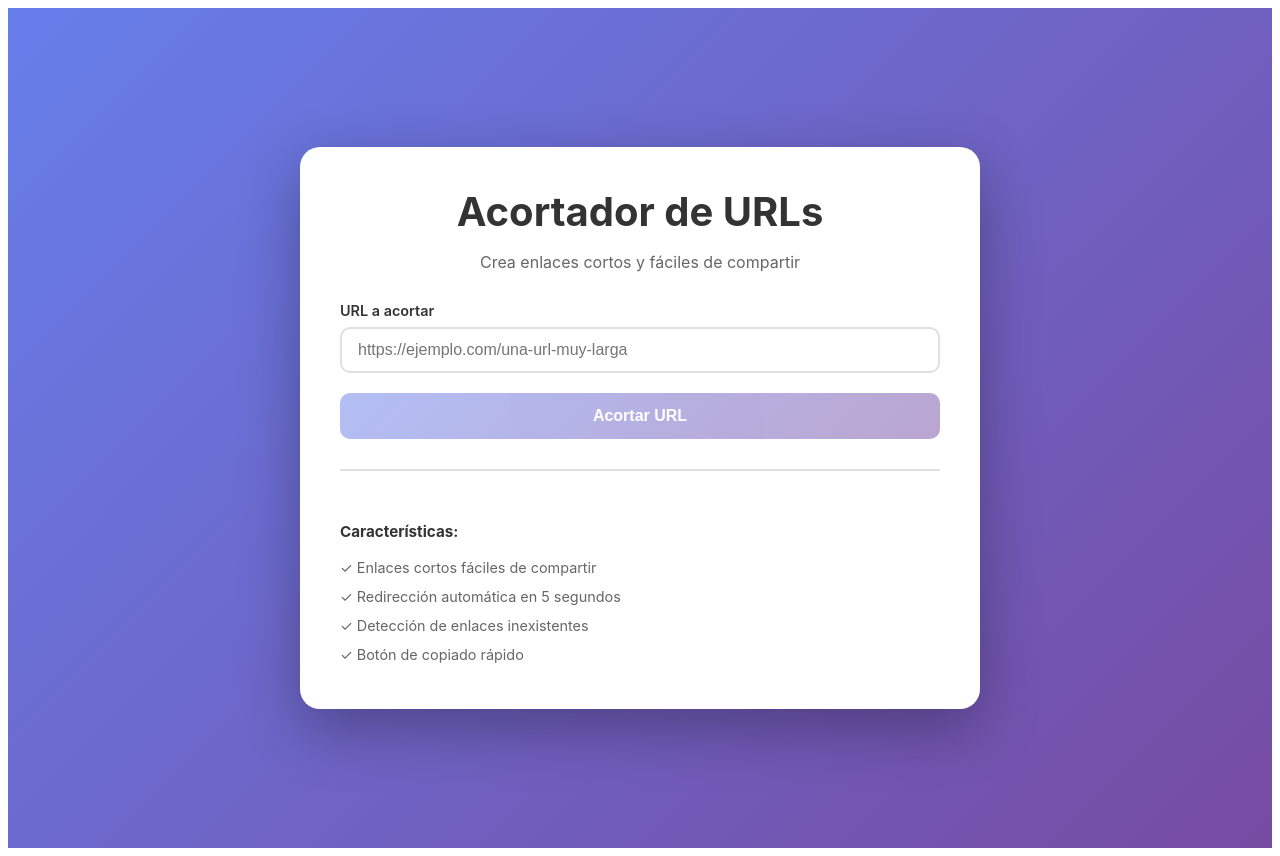
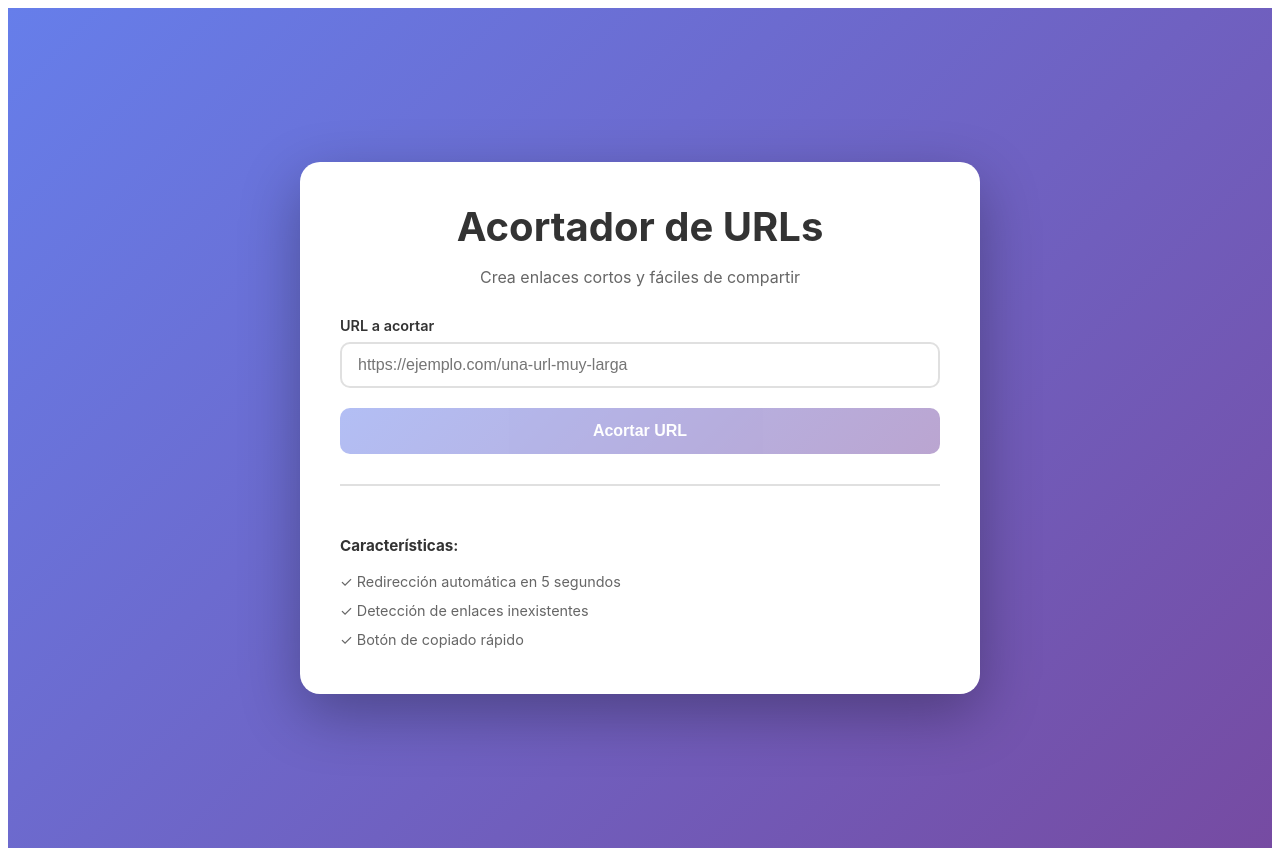
Before and after one commit to Tyan23x/link_shortener_AWS, an Angular app in the folder app/: page / in a window 1280 px wide. Built offline with nearby package versions, Linux system fonts and the light colour scheme.

Commit message:
Remove redundant feature description from info section in link shortener

```diff
--- a/app/src/app/component/form-link-shortener/form-link-shortener.html
+++ b/app/src/app/component/form-link-shortener/form-link-shortener.html
@@ -49,7 +49,6 @@
     <div class="info-section">
       <h4>Características:</h4>
       <ul>
-        <li>✓ Enlaces cortos fáciles de compartir</li>
         <li>✓ Redirección automática en 5 segundos</li>
         <li>✓ Detección de enlaces inexistentes</li>
         <li>✓ Botón de copiado rápido</li>
```
